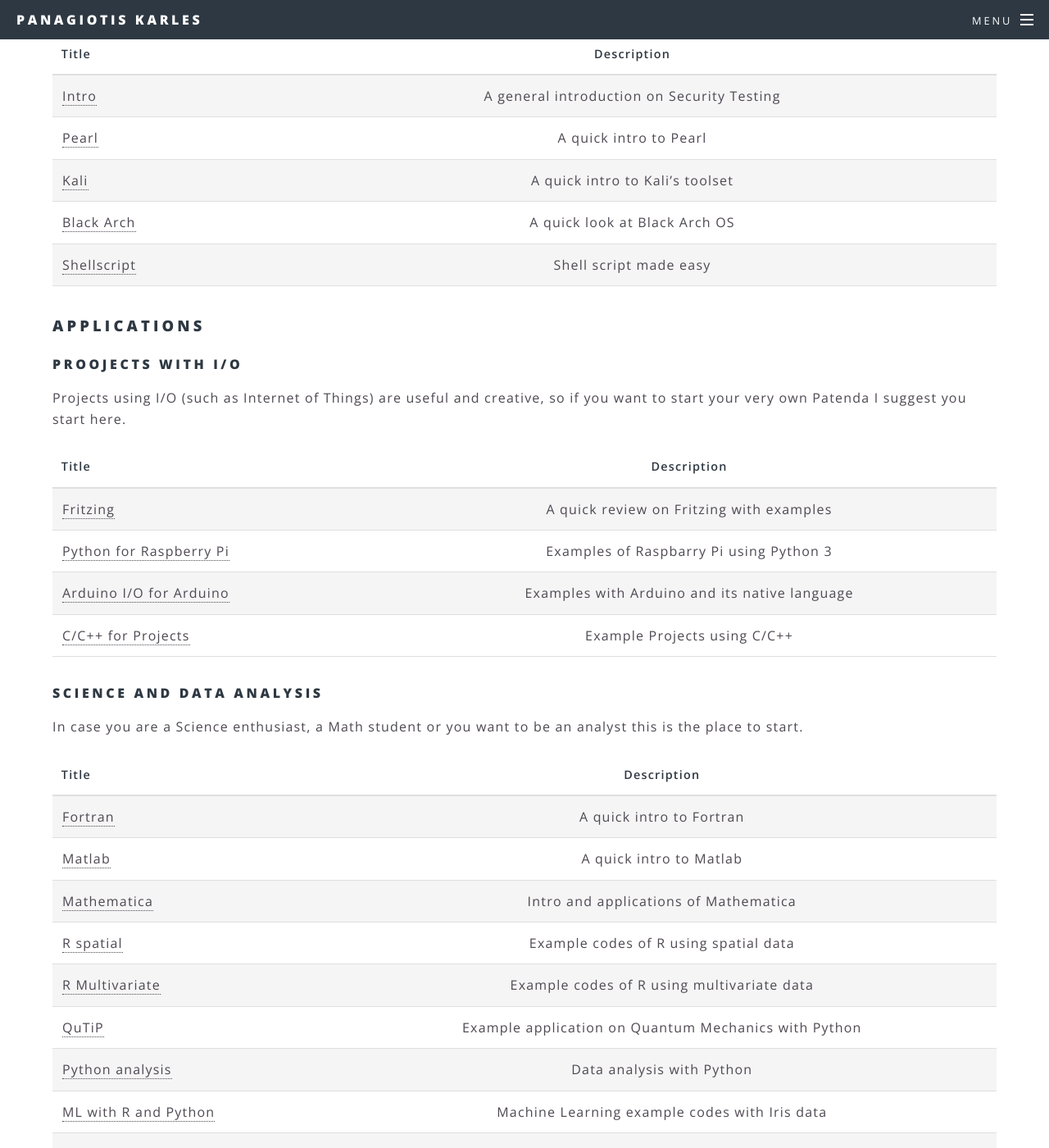
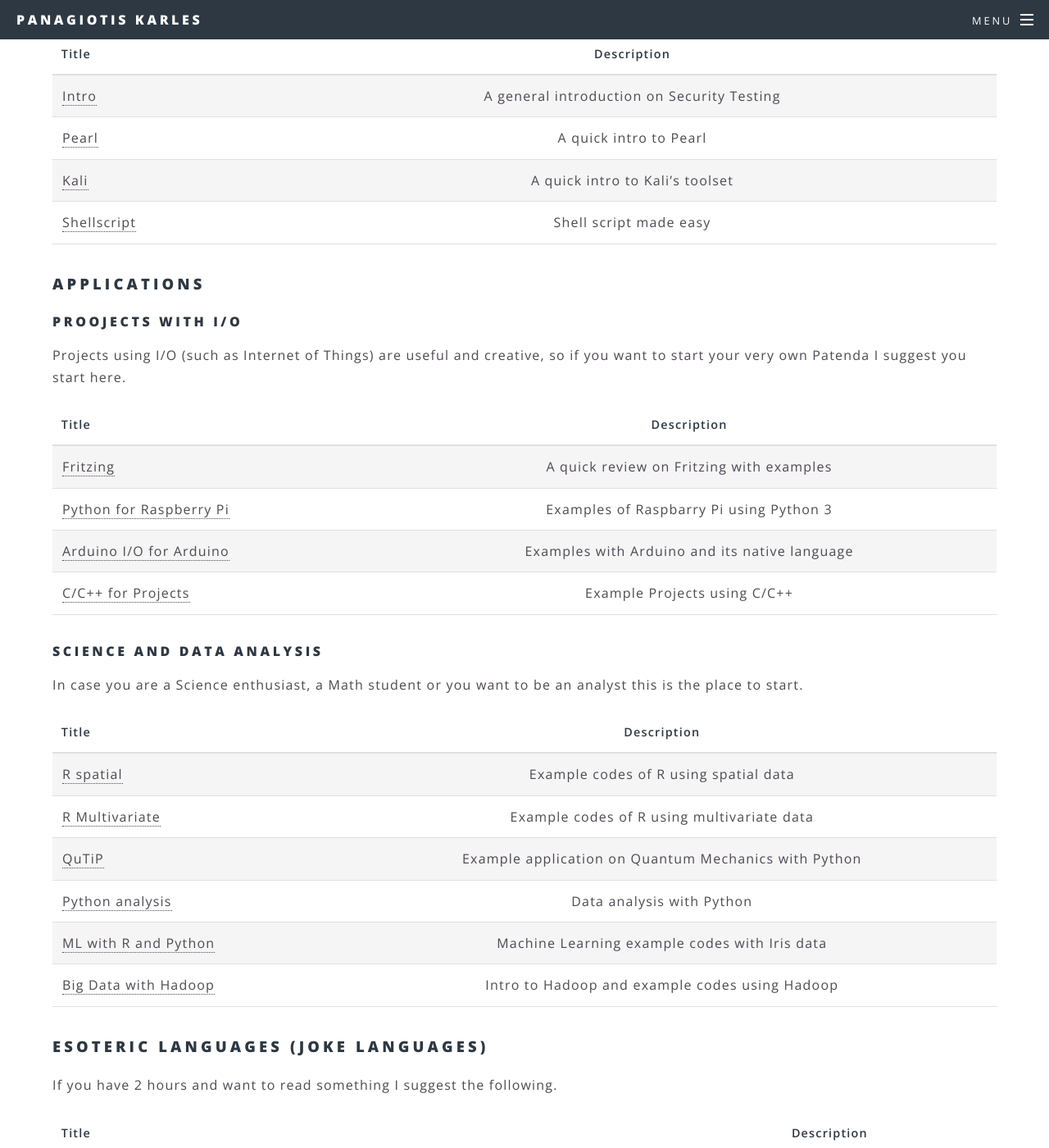
Before and after one commit to KarlesP/karlesp.github.io, a Jekyll site: the page built from footnotes.md, in a window 1280 px wide and 1400 px high, scrolled down 2357 px. Shown: the whole window at 82% size. Built offline with Jekyll 4.4.1, drawn with Linux system fonts in a browser that asks for light colours.

Commit message:
Update footnotes.md

```diff
--- a/footnotes.md
+++ b/footnotes.md
@@ -53,7 +53,6 @@ First-up the following tutorials are for **educational purposes**, what you do w
 |[Intro](security/intro) | A general introduction on Security Testing |
 |[Pearl](security/pearl_intro)|A quick intro to Pearl |
 |[Kali](security/kali_intro)| A quick intro to Kali's toolset|
-|[Black Arch](security/black_arch_intro)|A quick look at Black Arch OS |
 |[Shellscript](security/shell)|Shell script made easy|
 
 
@@ -73,9 +72,6 @@ In case you are a Science enthusiast, a Math student or you want to be an analys
 
 | Title |Description|
 |:-----|:----------:|
-|[Fortran](sci/fortran_intro)| A quick intro to Fortran|
-|[Matlab](sci/matlab_intro)|A quick intro to Matlab|
-|[Mathematica](sci/mathematica_intro)|Intro and applications of Mathematica|
 |[R spatial](sci/r_spatial)|Example codes of R using spatial data|
 |[R Multivariate](sci/r_multi)|Example codes of R using multivariate data|
 |[QuTiP](sci/qutip_intro)|Example application on Quantum Mechanics with Python|
```
